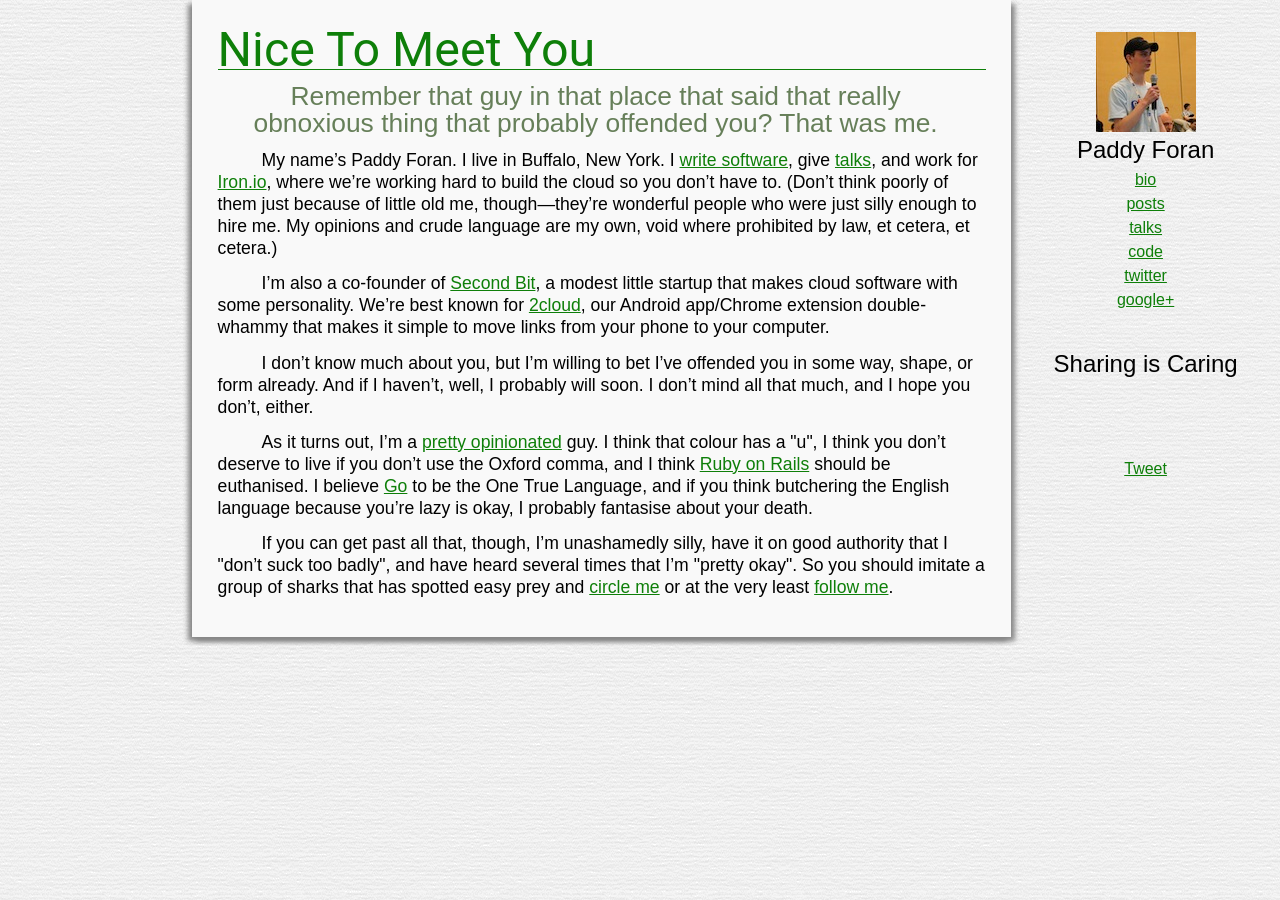
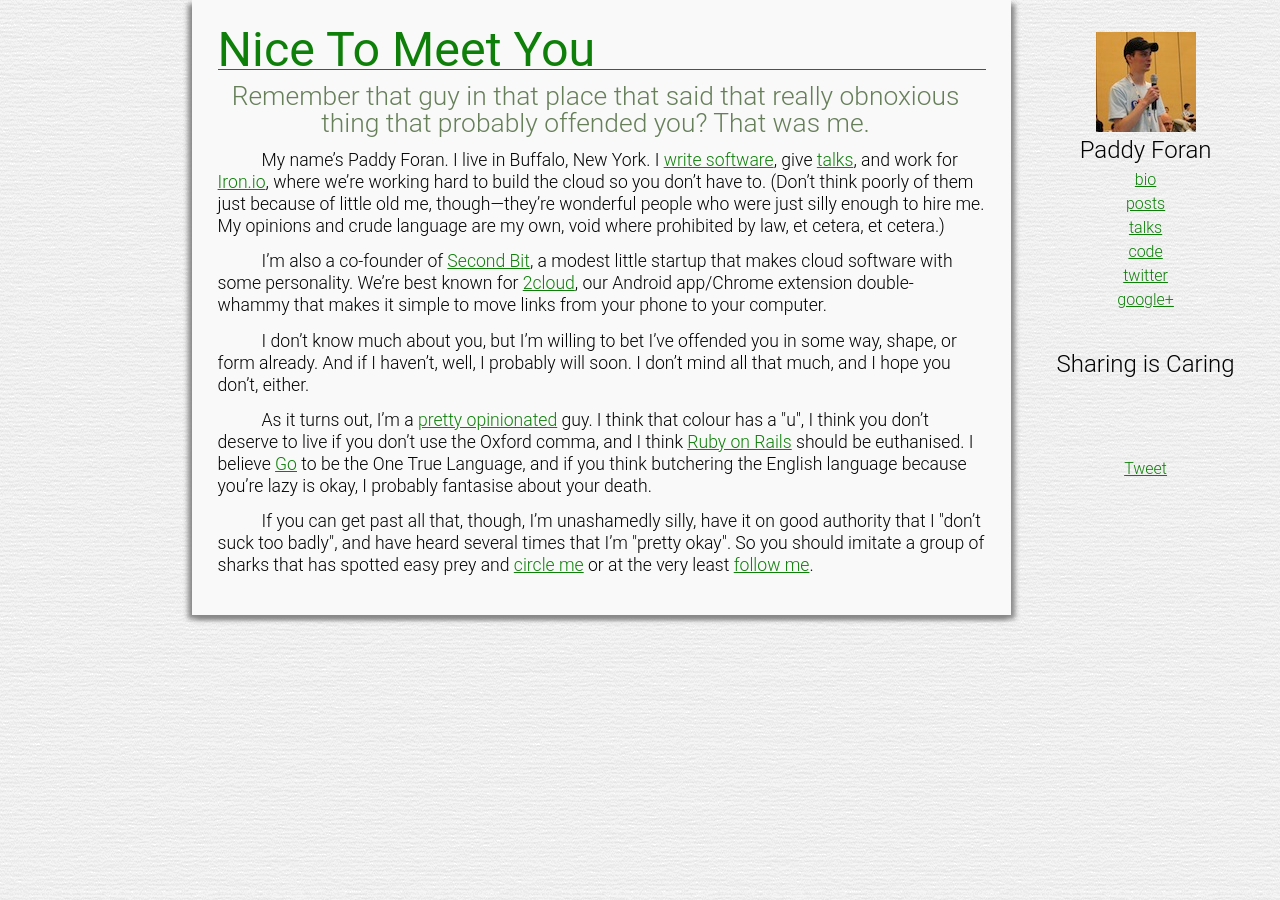
Before and after one commit to paddycarver/blog, a Jekyll site: the page built from _posts/2012-02-23-bio.md, in a window 1280 px wide. Built offline with Jekyll 4.4.1, drawn with Linux system fonts in a browser that asks for light colours; comment, search, counter and statistics services are not loaded; a style sheet for code colours, icons or effects is not loaded.

Commit message:
Hopefully fix Roboto errors.

```diff
--- a/_layouts/base.html
+++ b/_layouts/base.html
@@ -30,20 +30,24 @@
                                 color: #0E7F09;
                                 font-size: 2.75em;
                                 font-family: 'Roboto', sans-serif;
-                                margin-bottom: -5px!important;
+																margin-bottom: -5px!important;
+																font-weight: 400;
                         }
                         article h2 {
                                 color: #0E7F09;
                                 font-size: 1.75em;
-                                font-family: 'Roboto', sans-serif;
+																font-family: 'Roboto', sans-serif;
+																font-weight: 400;
                         }
                         article h3 {
                                 color: #0E7F09;
                                 font-size: 1.25em;
-                                font-family: 'Roboto', sans-serif;
+																font-family: 'Roboto', sans-serif;
+																font-weight: 400;
                         }
                         aside {
-                                font-family: 'Roboto-Light', sans-serif;
+																font-family: 'Roboto', sans-serif;
+																font-weight: 300;
                                 width: 21%;
                                 position: fixed;
                                 top: 2em;
@@ -53,7 +57,8 @@
                                 margin-left: 15%;
                                 padding: 2%;
                                 width: 60%;
-                                font-family: 'Roboto-Light', sans-serif;
+																font-family: 'Roboto', sans-serif;
+																font-weight: 300;
                                 font-size: 1.1em;
                                 background-color: #F9F9F9;
                                 -webkit-box-shadow: 4px 4px 5px #888, -4px 4px 5px #888;
```
